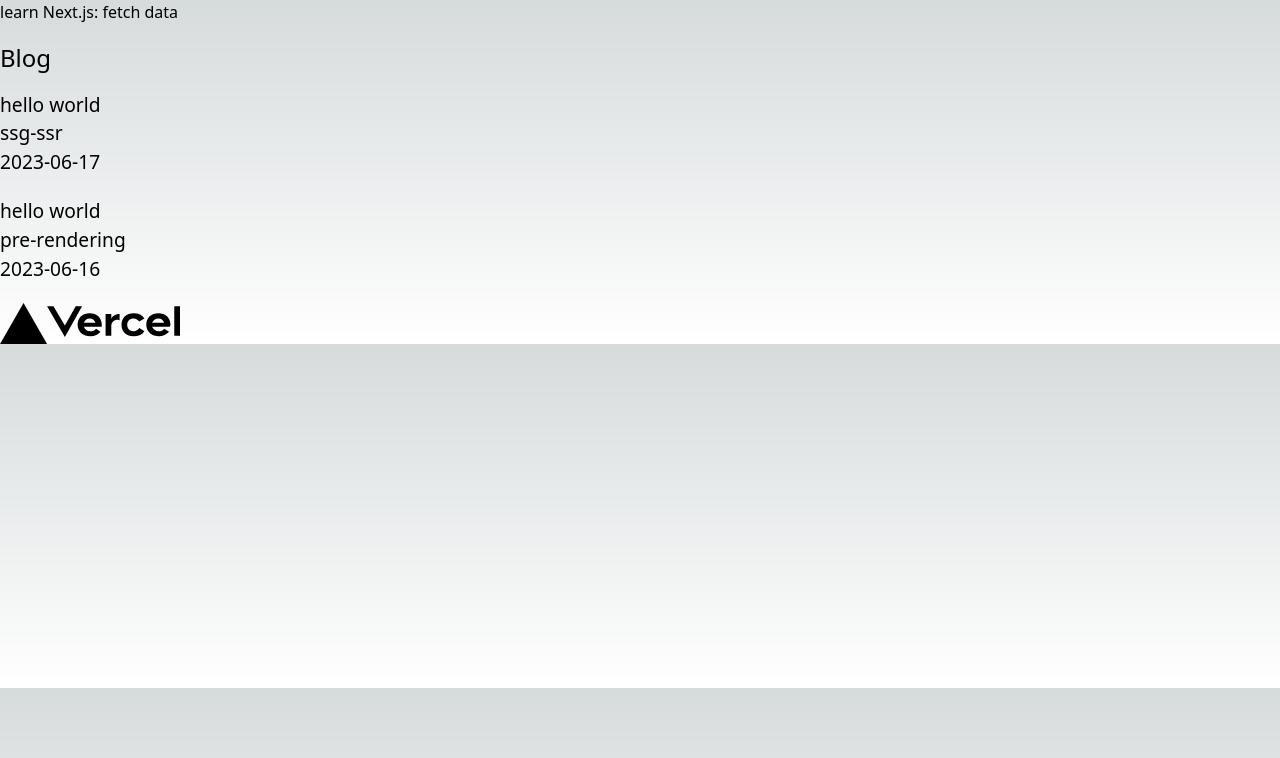
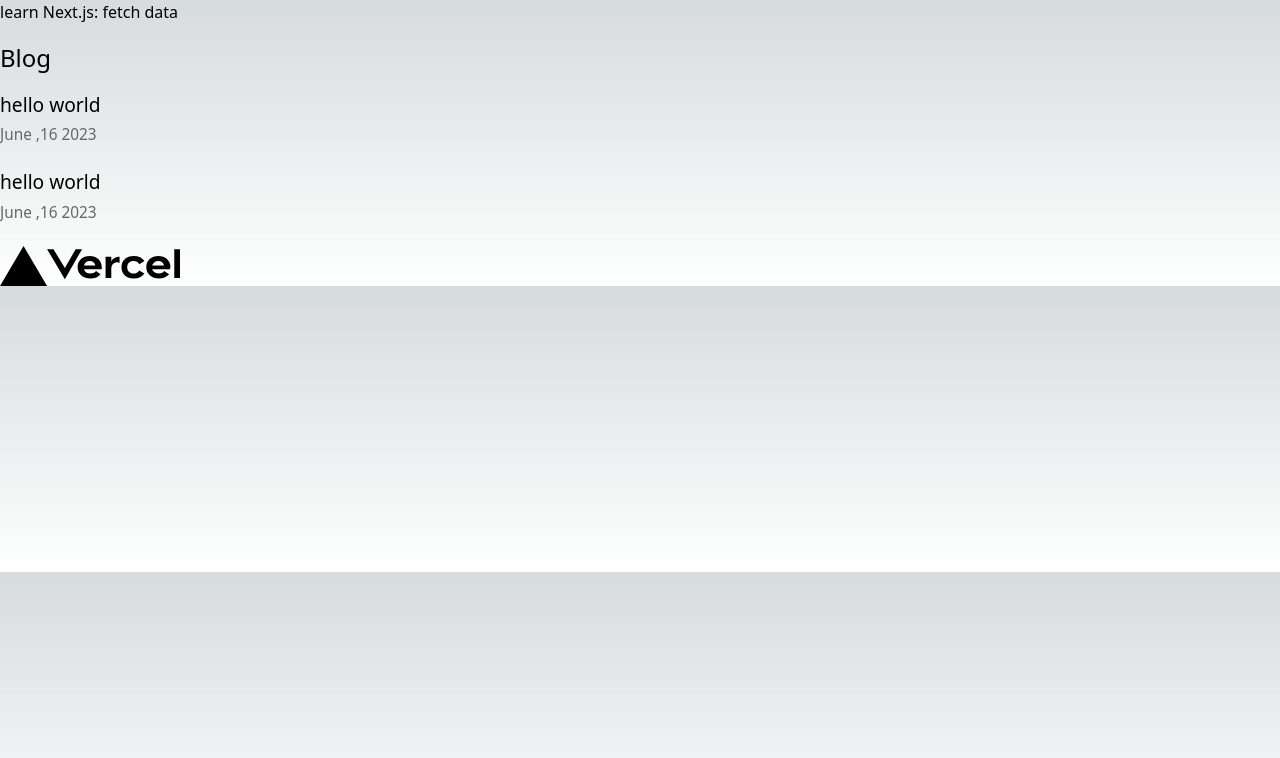
Before and after one commit to serverless-coding/next-learn, a Next.js app in the folder 5.data-fetch/blog/: page / in a window 1280 px wide. Shown: the top 758 px of the page. Built offline with nearby package versions, Linux system fonts and the light colour scheme.

Commit message:
refactor: dynamic routes,link post

```diff
--- /dev/null
+++ b/5.data-fetch/blog/components/date.js
@@ -0,0 +1,11 @@
+import { parseISO, format } from "date-fns";
+
+export default function Date(dateString) {
+    dateString = '2023-06-16';
+    console.log('时间:');
+    console.log('时间:' + dateString);
+
+    const date = parseISO(dateString);
+
+    return <time dateTime={dateString}> {format(date, 'LLLL ,d yyyy')} </ time>;
+}
--- a/5.data-fetch/blog/package.json
+++ b/5.data-fetch/blog/package.json
@@ -13,6 +13,7 @@
     "@types/react": "18.2.12",
     "@types/react-dom": "18.2.5",
     "autoprefixer": "10.4.14",
+    "date-fns": "^2.30.0",
     "eslint": "8.42.0",
     "eslint-config-next": "13.4.6",
     "gray-matter": "^4.0.3",
--- a/5.data-fetch/blog/pages/index.tsx
+++ b/5.data-fetch/blog/pages/index.tsx
@@ -2,6 +2,8 @@
 import Image from 'next/image'
 import { getSortedPostsData } from '../lib/posts'
 import utilStyles from '../styles/utils.module.css'
+import Date from '../components/date'
+import Link from 'next/link'
 
 export async function getStaticProps() {
   const allPostsData = getSortedPostsData();
@@ -32,11 +34,11 @@
           {
             allPostsData.map((item: Post) => (
               <li className={utilStyles.listItem} key={item.id}>
-                {item.title}
+                <Link href={`/posts/${item.id}`}>{item.title}</Link>
                 <br />
-                {item.id}
-                <br />
-                {item.date}
+                <small className={utilStyles.lightText}>
+                  <Date dateString={item.date} />
+                </small>
               </li>
             ))
           }
--- a/5.data-fetch/blog/pages/posts/[id].js
+++ b/5.data-fetch/blog/pages/posts/[id].js
@@ -1,14 +1,21 @@
+import Head from 'next/head';
 import Layout from '../../components/layout'
 import { getAllPostIds, getPostData } from '../../lib/posts'
+import Date from '../../components/date'
+import utilStyles from '../../styles/utils.module.css'
 export default function Post({ postData }) {
     return <Layout>
-        {postData.title}
-        <br />
-        {postData.id}
-        <br />
-        {postData.date}
-        <br />
-        <div dangerouslySetInnerHTML={{ __html: postData.contentHtml }} />
+        <Head>
+            <title>{postData.title}</title>
+        </Head>
+        <article>
+            <h1 className={utilStyles.headingXl}>{postData.title}</h1>
+            <div className={utilStyles.lightText}>
+                {postData.date}
+                {<Date dateString={postData.date} />}
+            </div>
+            <div dangerouslySetInnerHTML={{ __html: postData.contentHtml }} />
+        </article>
     </Layout>;
 }
 
--- a/5.data-fetch/blog/tsconfig.json
+++ b/5.data-fetch/blog/tsconfig.json
@@ -29,7 +29,9 @@
     "**/*.ts",
     "**/*.tsx",
     "pages/api/swr-example.js",
-    "lib/posts.js"
+    "lib/posts.js",
+    "components/date.js",
+    "components/date.js"
   ],
   "exclude": [
     "node_modules"
```
Also changed, not shown: 1 other file (tests, documents, lock files or other folders).
